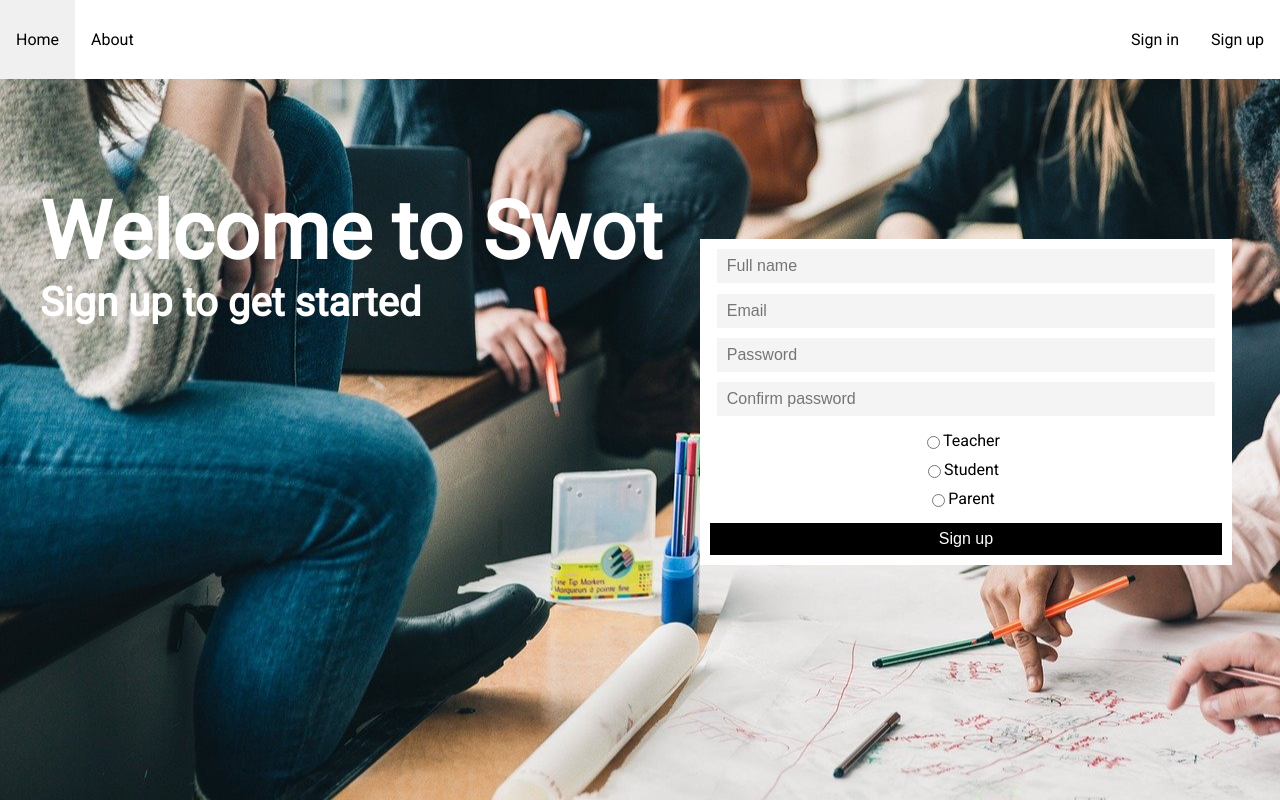
After one commit to jb3/swot-backend, a Python web app: template backend/templates/users/sign_up.html in a window 1280 px wide. The commit adds this page. Run offline with Jinja, Linux system fonts and the light colour scheme; the template is opened without the code that fills it, so the values that code supplies are empty; some libraries are stand-ins or nearby versions.

Commit message:
Add sign up page and validations for sign up and sign in

```diff
--- a/backend/route.py
+++ b/backend/route.py
@@ -11,10 +11,7 @@ class Route(MethodView):
     path = None
 
     @classmethod
-    def setup(
-        cls: "Route",
-        blueprint: Blueprint,
-    ) -> "Route":
+    def setup(cls: "Route", blueprint: Blueprint) -> "Route":
         """Register the view with the blueprint."""
         if not cls.path or not cls.name:
             raise RuntimeError("Routes have name and path defined")
--- a/backend/static/css/base.css
+++ b/backend/static/css/base.css
@@ -1,5 +1,29 @@
 body {
     font-family: Roboto, Arial, Helvetica, sans-serif;
+}
+
+label {
+  display: flex;
+  justify-content: flex-start;
+  align-items: center;
+  flex-wrap: nowrap;
+  margin: 12px 0;
+  cursor: pointer;
+  position: relative;
+}
+
+.type-select {
+  align-self: center;
+  padding-right: 10px;
+  margin-top: 5px;
+  margin-bottom: 5px;
+}
+
+.error {
+  padding-left: 10px;
+  color: #f44336;
+  margin-bottom: 0px;
+  padding-bottom: 2px;
 }
 
 #landing-hero {
@@ -22,14 +46,14 @@ body {
 
 /* iPad Landscape */
 @media (max-width: 1024px) {
-  .sign-up-form {
+  .user-form {
     padding-top: 20% !important;
   }
 }
 
 .input-field {
   align-self: center;
-  margin-top: 2%;
+  margin-bottom: 2%;
   width: 95%;
   height: 2em;
   font-size: 1em;
@@ -51,14 +75,14 @@ body {
   font-weight: 10rem;
 }
 
-#sign-up-hero {
+#user-hero {
     font-size: 5em;
     color: white;
     left: 50px;
     margin-bottom: 0px;
 }
 
-#sign-up-sub {
+#user-sub {
     margin-top: 0px;
     font-size: 2.5em;
     color: white;
--- a/backend/templates/pages/navbar.html
+++ b/backend/templates/pages/navbar.html
@@ -12,6 +12,8 @@
         </a>
     </li>
 
+    {% if not session["uid"] %}
+
     <li class="nav-item nav-right">
         <a class="no-decoration" href="{{ url_for("users.sign_up") }}">
             <p class="nav-brand">Sign up</p>
@@ -19,8 +21,15 @@
     </li>
 
     <li class="nav-item nav-right">
-        <a class="no-decoration" href="{{ url_for("pages.index") }}">
+        <a class="no-decoration" href="{{ url_for("users.sign_in") }}">
             <p class="nav-brand">Sign in</p>
         </a>
     </li>
+    {% else %}
+    <li class="nav-item nav-right">
+        <a class="no-decoration" href="{{ url_for("pages.index") }}">
+            <p class="nav-brand">Logged in as {{ user.full_name }}</p>
+        </a>
+    </li>
+    {% endif %}
 </ul>
--- /dev/null
+++ b/backend/templates/users/sign_up.html
@@ -0,0 +1,59 @@
+{%  extends 'pages/base.html' %}
+
+{% block title %}Sign up{% endblock %}
+
+{% block content %}
+    <div class="html-mobile-background"></div>
+    <div class="flex-container">
+      <div class="container">
+          <h2 id="user-hero">Welcome to Swot</h2>
+          <h2 id="user-sub">Sign up to get started</h2>
+      </div>
+
+
+      <div class="container user-form">
+        <form id="form" method="POST" action="{{ url_for('users.sign_up') }}">
+          {% if errors["full_name"] %}
+            <span class="error">{{ errors["full_name"] }}</span>
+          {% endif %}
+          <input name="full_name" type="text" class="input-field" placeholder="Full name"/>
+          {% if errors["email"] %}
+            <span class="error">{{ errors["email"] }}</span>
+          {% endif %}
+          <input name="email" type="text" class="input-field" placeholder="Email"/>
+          {% if errors["password"] %}
+            <span class="error">{{ errors["password"] }}</span>
+          {% endif %}
+          <input name="password" type="password" class="input-field" placeholder="Password"/>
+          {% if errors["password_confirm"] %}
+            <span class="error">{{ errors["password_confirm"] }}</span>
+          {% endif %}
+          <input name="password_confirm" type="password" class="input-field" placeholder="Confirm password"/>
+
+          {% if errors["type"] %}
+            <span class="error">{{ errors["type"] }}</span>
+          {% endif %}
+          <label class="type-select">
+            <input type="radio" value="teacher" name="type">
+            <span>Teacher</span>
+          </label>
+
+          <label class="type-select">
+            <input type="radio" value="student" name="type">
+            <span>Student</span>
+          </label>
+
+          <label class="type-select">
+            <input type="radio" value="parent" name="type">
+            <span>Parent</span>
+          </label>
+
+          <input name="g-recaptcha" id="g-recaptcha" hidden/>
+
+          <input type="submit" class="input-confirm" value="Sign up"/>
+        </form>
+      </div>
+    </div>
+
+    {% include "utils/recaptcha.html" %}
+{% endblock %}
--- a/requirements.txt
+++ b/requirements.txt
@@ -7,3 +7,4 @@ parse
 httpx
 gunicorn
 alembic
+argon2-cffi
--- a/tox.ini
+++ b/tox.ini
@@ -4,3 +4,4 @@ exclude=__pycache__, venv, .venv, migrations, .git
 import-order-style=smarkets
 builtins=backend
 max-complexity=10
+max-line-length=88
```
Also changed, not shown: backend/mappings.py (+5 -10 lines), backend/route_manager.py (+22 -14 lines), backend/routes/api/users/create.py (deleted, +0 -128 lines), backend/routes/users/sign_in.py (added, +92 -0 lines), backend/routes/users/sign_up.py (+115 -3 lines), backend/templates/users/create.html (deleted, +0 -35 lines), backend/templates/users/sign_in.html (added, +35 -0 lines).
